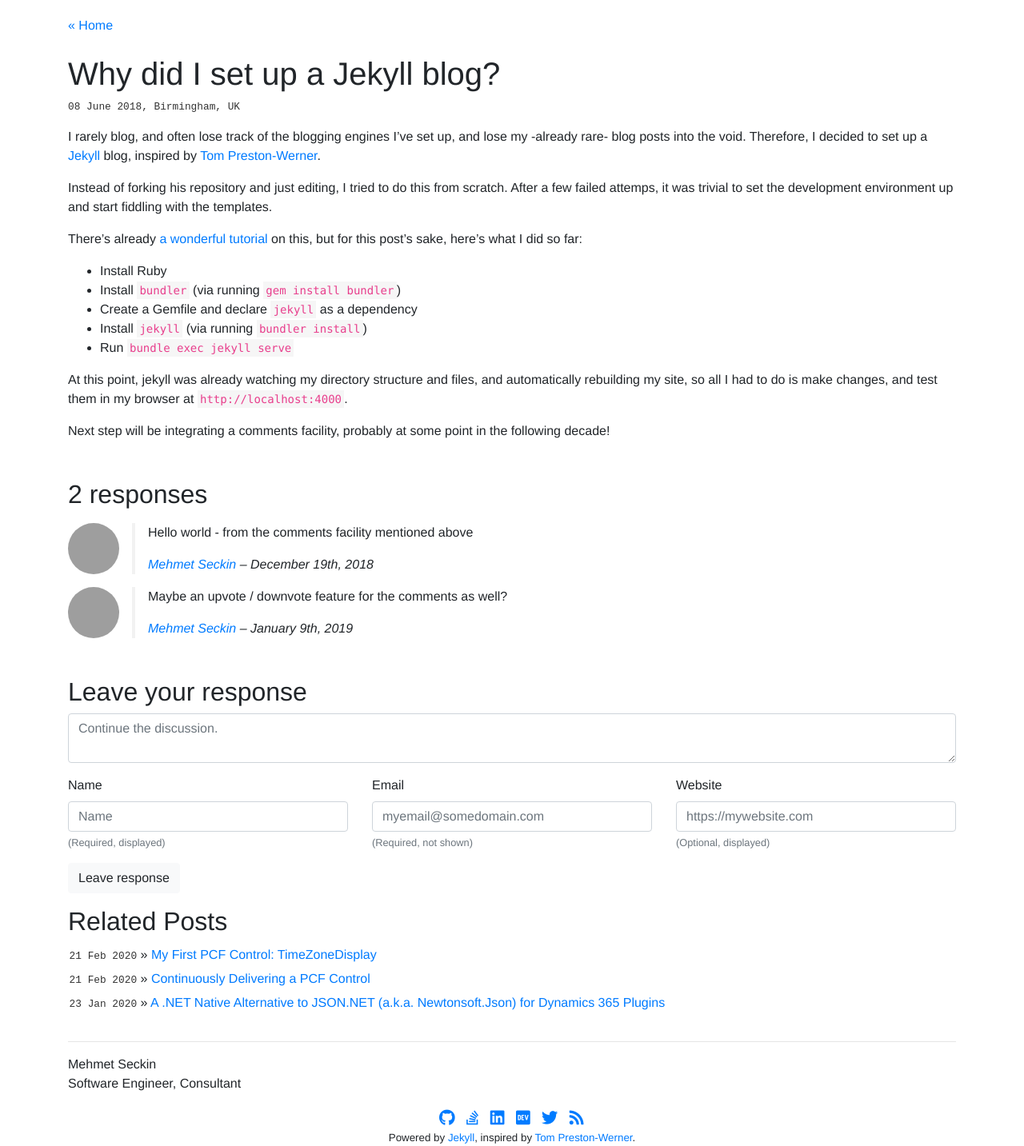
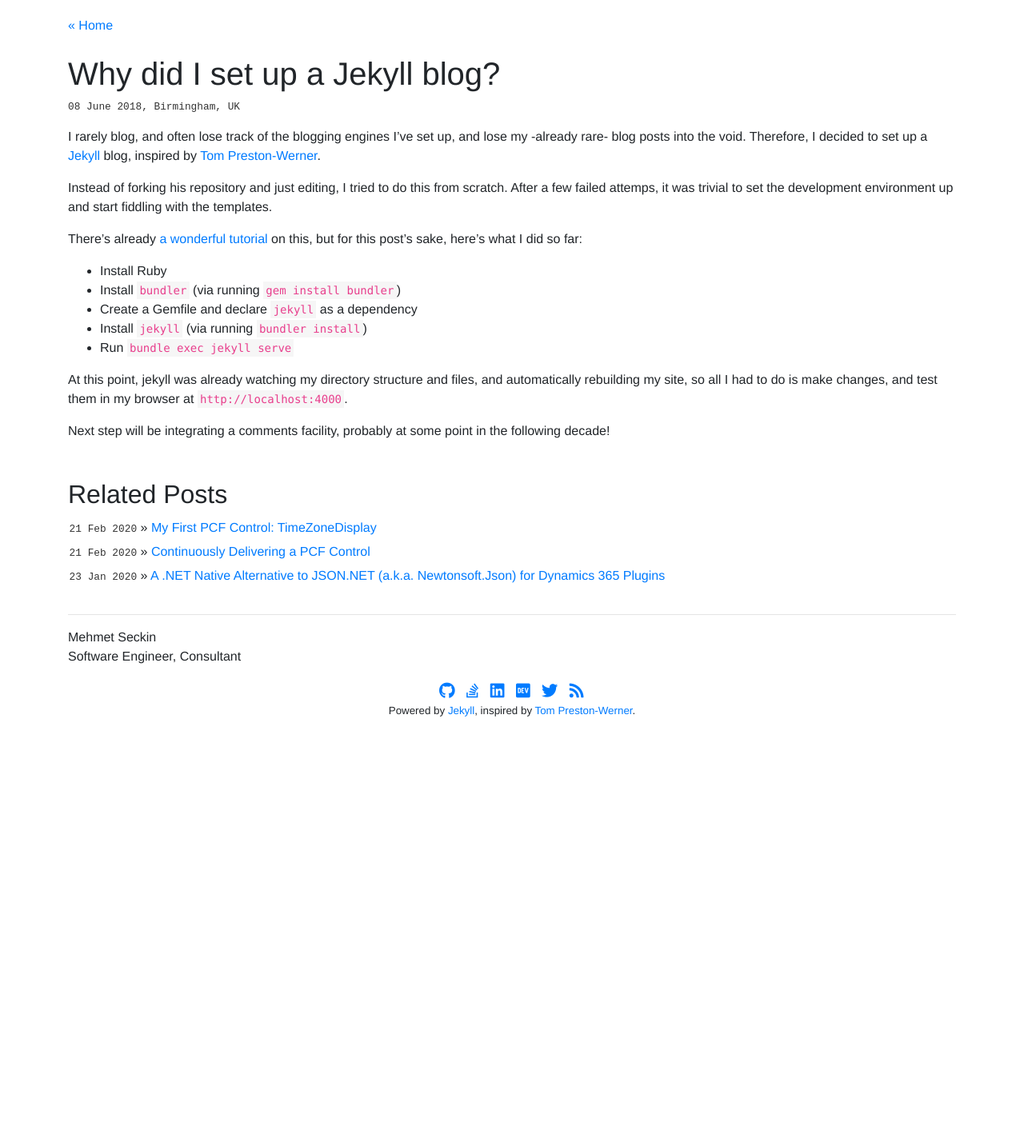
Before and after one commit to mehmetseckin/mehmetseckin.github.io, a Jekyll site: the page built from _posts/2018-06-08-why-did-i-set-up-a-jekyll-blog.md, in a window 1280 px wide. Shown: the whole page at 80% size. Built offline with Jekyll 4.4.1, drawn with Linux system fonts in a browser that asks for light colours; nearby versions of some CDN libraries; comment, search, counter and statistics services are not loaded; after the commit the page ends 900 px from its top, so only the background shows below that; grey boxes are pictures that could not be loaded.

Commit message:
Replace comments facility with Disqus

```diff
--- a/_config.yml
+++ b/_config.yml
@@ -19,9 +19,6 @@
 
 emptyArray: []
 
-comments:
-  receiver: https://mehmetseckin-jekyll-blog-comments.azurewebsites.net/api/PostComment
-
 collections:
   .well-known:
     output: true
--- a/_includes/comment-new.html
+++ /dev/null
@@ -1,71 +0,0 @@
-<h2>Leave your response</h2>
-<form action="/fake" method="post" id="commentform" novalidate>
-  <fieldset id="commentfields">
-    <input name="redirect" type="hidden" value="{{ page.url | absolute_url }}">
-    <input name="post_id" type="hidden" value="{{ slug }}">
-    <input name="comment-site" type="hidden" value="{{ site.url }}">
-
-    <div class="form-group">
-      <textarea class="form-control" name="message" id="message" placeholder="Continue the discussion." required></textarea>
-      <div class="invalid-feedback">
-          Please enter your comment.
-      </div>
-    </div>
-    <div class="row">
-      <div class="col">
-        <div class="form-group">
-          <label for="name">Name</label>
-          <input class="form-control" type="text" name="name" id="name" placeholder="Name" required/>
-          <small class="form-text text-muted">(Required, displayed)</small>
-          <div class="invalid-feedback">
-              Please enter your name.
-          </div>
-        </div>
-      </div>
-      <div class="col">
-        <div class="form-group">
-          <label for="email">Email</label>
-          <input class="form-control" type="email" name="email" id="email" placeholder="myemail@somedomain.com" required/>
-          <small class="form-text text-muted">(Required, not shown)</small>
-          <div class="invalid-feedback">
-              Please enter a valid e-mail address.
-          </div>
-        </div>
-      </div>
-      <div class="col">
-        <div class="form-group">
-          <label for="url">Website</label>
-          <input class="form-control" type="text" name="url" id="url" placeholder="https://mywebsite.com" />
-          <small class="form-text text-muted">(Optional, displayed)</small>
-        </div>
-      </div>
-    </div>
-    <div class="form-group">
-      <button onclick="setupForm()" type="button" class="btn btn-light" id="commentbutton">Leave response</button>
-    </div>
-  </fieldset>
-</form>
-<script>
-    function setupForm() {
-      var form = document.getElementById('commentform')
-      var isInvalid = form.checkValidity() === false;
-      form.classList.add('was-validated');
-      if (isInvalid) {
-        return;
-      }
-
-      var button = document.getElementById('commentbutton')
-      var confirmText = 'Confirm response';
-      if (button.innerText != confirmText) {
-        button.innerText = confirmText;
-        return
-      }
-
-      form.action = '{{ site.comments.receiver }}'
-      button.innerText = 'Posting...'
-      button.disabled = true
-      form.submit()
-      var fields = document.getElementById('commentfields')
-      fields.disabled = true
-    }
-  </script>
--- a/_includes/comment.html
+++ /dev/null
@@ -1,30 +0,0 @@
-{% if comment.url %}
-<a href="{{ comment.url }}" rel="nofollow">
-  <img alt="Gravatar for {{ comment.name | xml_escape }}" src="https://secure.gravatar.com/avatar/{{ comment.gravatar }}?s=64&amp;d=retro&amp;r=pg" srcset="https://secure.gravatar.com/avatar/{{ comment.gravatar }}?s=128&amp;d=retro&amp;r=pg 2x" class="avatar avatar-64 photo" height="64" width="64">
-</a>
-{% else %}
-<img alt="Gravatar for {{ comment.name | xml_escape }}" src="https://secure.gravatar.com/avatar/{{ comment.gravatar }}?s=64&amp;d=retro&amp;r=pg" srcset="https://secure.gravatar.com/avatar/{{ comment.gravatar }}?s=128&amp;d=retro&amp;r=pg 2x" class="avatar avatar-64 photo" height="64" width="64">
-{% endif %}
-
-<blockquote id="{{ comment.id }}">
-  <div class="comment-body">{{ comment.message | markdownify }}</div>
-  <cite>
-    {% if comment.url %}
-      <a href="{{ comment.url }}" rel="nofollow">{{ comment.name | xml_escape }}</a>
-    {% else %}
-      {{ comment.name | xml_escape }}
-    {% endif %}
-    &ndash;
-    <span class="muted" title="{{ comment.date | date_to_rfc822 }}">
-      {{ comment.date | date: '%B' }}
-      {% assign d = comment.date | date: "%-d" %}
-      {% case d %}
-        {% when '1' or '21' or '31' %}{{d}}st,
-        {% when '2' or '22' %}{{d}}nd,
-        {% when '3' or '23' %}{{d}}rd,
-        {% else %}{{d}}th,
-      {% endcase %}
-      {{ comment.date | date: '%Y' }}
-    </span>
-  </cite>
-</blockquote>
--- a/_includes/comments.html
+++ /dev/null
@@ -1,25 +0,0 @@
-{% capture default_slug %}{{ page.slug | default: (page.title | slugify) }}{% endcapture %}
-{% capture slug %}{{ (page.slug | fallback: default_slug) | downcase | replace: '.', '-' }}{% endcapture %}
-{% assign comments_map = site.data.comments[slug] %}
-{% assign comments = site.emptyArray %}
-{% for comment in comments_map %}
-  {% assign comments = comments | push: comment[1] %}
-{% endfor %}
-{% assign comment_count = comments | size %}
-{% if comment_count > 0 %}
-  {% assign author = site.authors[page.author] %}
-<div id="comments">
-  <h2>{% if comment_count == 1 %}One response{% else %}{{ comment_count }} responses{% endif %}</h2>
-  <ol>
-  {% assign sorted_comments = comments | sort: 'date' %}
-  {% for comment in sorted_comments %}
-    <li{% if comment.email == author.email %} class="byauthor" {% endif %}>
-      {% include comment.html %}
-    </li>
-  {% endfor %}
-  </ol>
-</div>
-{% endif %}
-{% if page.commenting == 'open' %}
-{% include comment-new.html %}
-{% endif %}
--- /dev/null
+++ b/_includes/disqus.html
@@ -0,0 +1,19 @@
+{% capture default_slug %}{{ page.slug | default: (page.title | slugify) }}{% endcapture %}
+{% capture slug %}{{ (page.slug | fallback: default_slug) | downcase | replace: '.', '-' }}{% endcapture %}
+
+<div id="disqus_thread"></div>
+<script>
+
+var disqus_config = function () {
+    this.page.url = "{% page.url %}";
+    this.page.identifier = "{% slug %}";
+};
+
+(function() { // DON'T EDIT BELOW THIS LINE
+var d = document, s = d.createElement('script');
+s.src = 'https://mehmetseckin-com.disqus.com/embed.js';
+s.setAttribute('data-timestamp', +new Date());
+(d.head || d.body).appendChild(s);
+})();
+</script>
+<noscript>Please enable JavaScript to view the <a href="https://disqus.com/?ref_noscript">comments powered by Disqus.</a></noscript>
--- a/_layouts/default.html
+++ b/_layouts/default.html
@@ -25,5 +25,6 @@
     {{ content }}
     </div>
   </div>
+  <script id="dsq-count-scr" src="//mehmetseckin-com.disqus.com/count.js" async></script>
 </body>
 </html>
--- a/_layouts/post.html
+++ b/_layouts/post.html
@@ -8,14 +9,14 @@
   {{ content }}
   </div>
 
-  {% include comments.html %}
+  {% include disqus.html %}
 
   {% if site.related_posts.size > 0 %}
   <div id="related">
     <h2>Related Posts</h2>
     <ul class="posts">
     {% for post in site.related_posts limit:3 %}
-      <li><span>{{ post.date | date_to_string }}</span> &raquo; <a href="{{ post.url }}">{{ post.title }}</a></li>
+      <li><span>{{ post.date | date_to_string }}</span> &raquo; <a href="{{ post.url }}#disqus_thread">{{ post.title }}</a></li>
     {% endfor %}
     </ul>
   </div>
--- a/css/static.css
+++ b/css/static.css
@@ -101,32 +101,6 @@
     border-top: 1px solid #ccc;
 }
 
-#comments {
-    margin-bottom: 48px;
-}
-
-#comments ol {
-    padding: 0px;
-}
-
-#comments ol li {
-    list-style: none;
-    margin: 1rem 0;
-}
-
-#comments .avatar {
-
-  float: left;
-  border-radius: 50%;
-}
-
-#comments blockquote {
-  display: inline-block;
-  margin: 0 1rem;
-  paddinG: 0 1rem;
-  border-left: .3rem solid #f2f2f2;
-}
-
 pre, code {
     background: #f6f6f6;
 }
--- a/index.html
+++ b/index.html
@@ -15,7 +15,7 @@
   <h2>Blog posts</h2>
   <ul class="posts">
   {% for post in site.posts %}
-    <li><span>{{ post.date | date_to_string }} &raquo; </span><a href="{{ post.url }}">{{ post.title }}</a></li>
+    <li><span>{{ post.date | date_to_string }} &raquo; </span><a href="{{ post.url }}#disqus_thread">{{ post.title }}</a></li>
   {% endfor %}
   </ul>
 </div>
```
Also changed, not shown: other parts of _layouts/post.html (+1 -0 lines).
